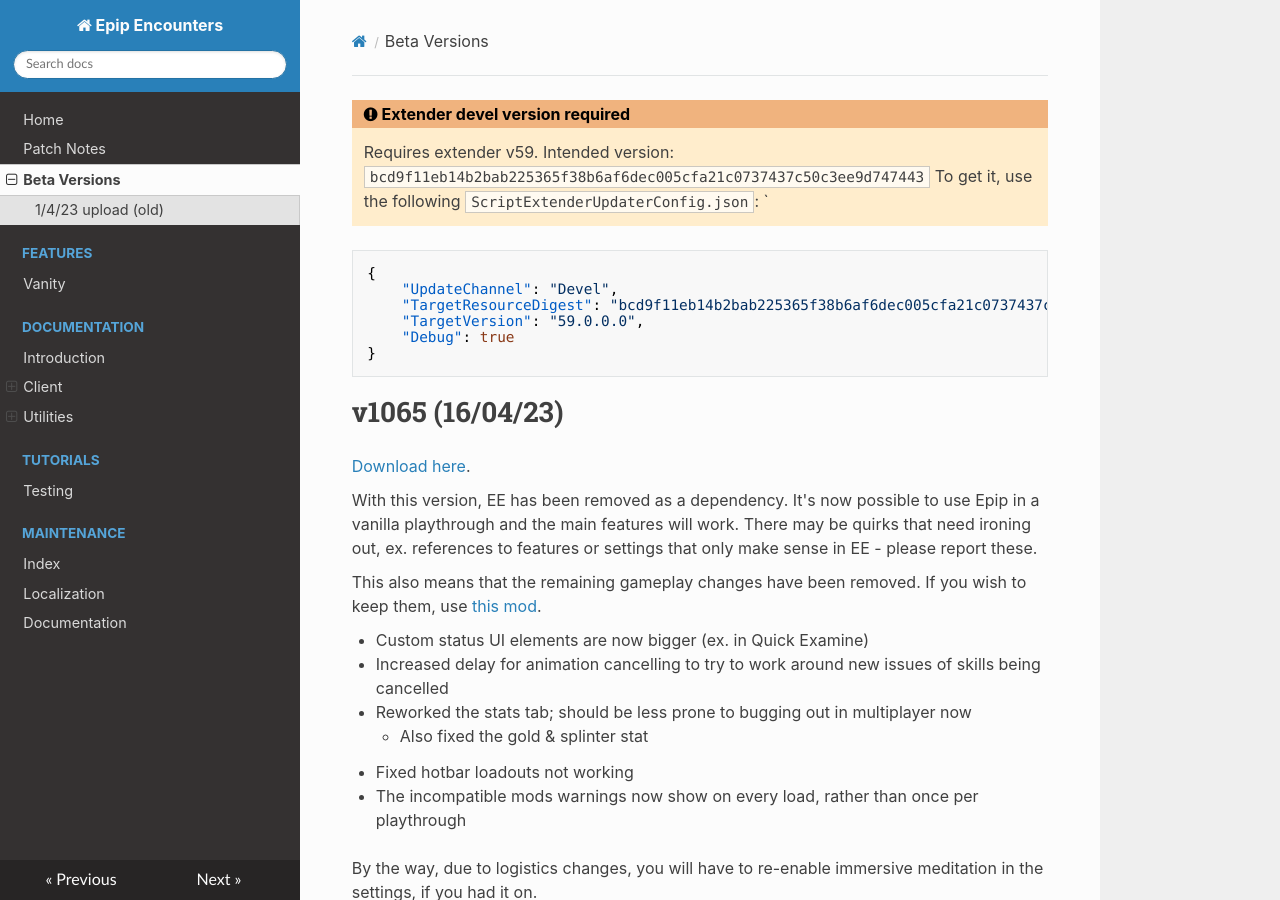
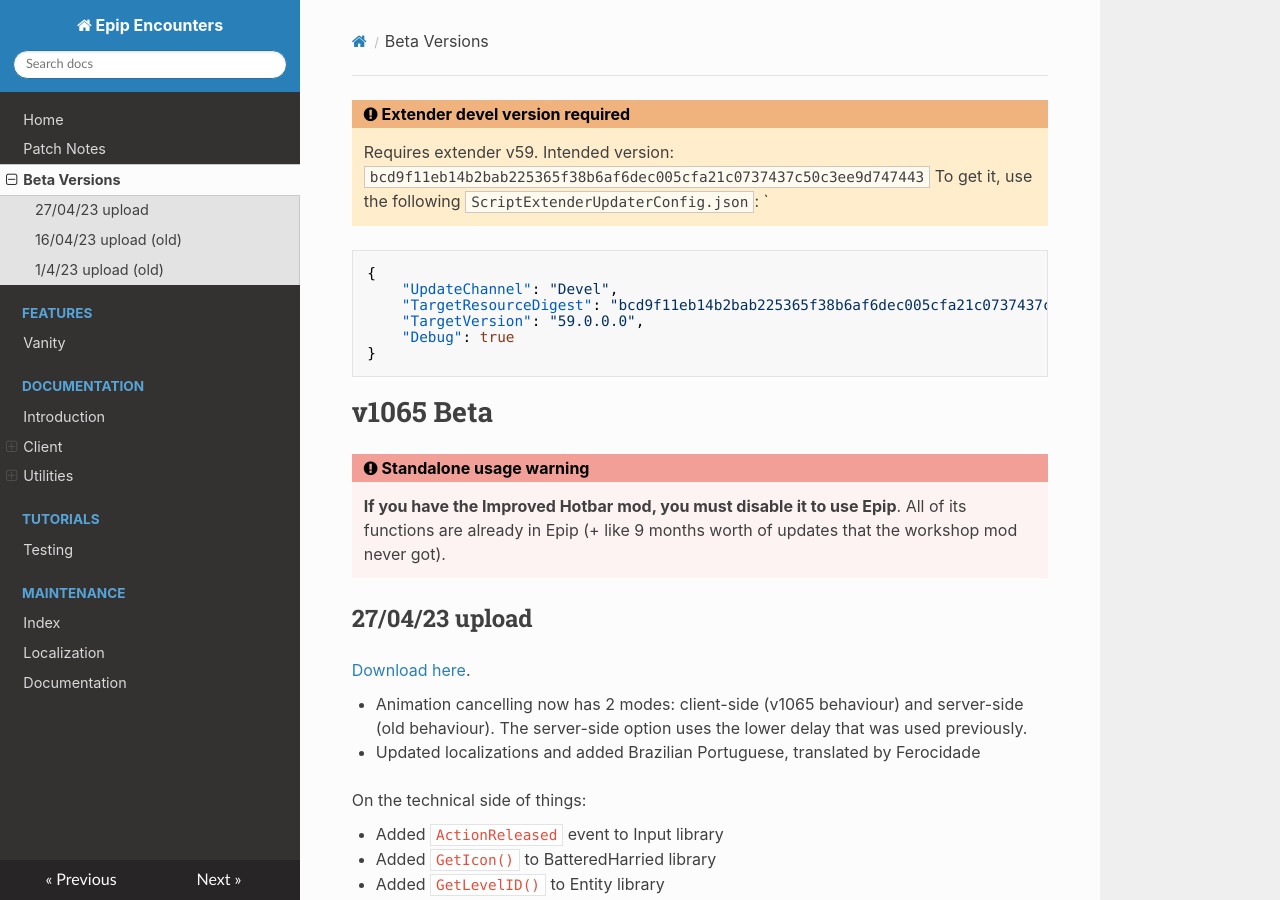
Before and after one commit to PinewoodPip/epip, an MkDocs documentation site: the page built from docs/beta.md, in a window 1280 px wide and 900 px high. Built offline with MkDocs 1.6.1, drawn with Linux system fonts in a browser that asks for light colours; nearby versions of some CDN libraries; some of the changed text lies outside the part shown.

Commit message:
Update beta patchnotes, add standalone usage warning

````diff
--- a/docs/beta.md
+++ b/docs/beta.md
@@ -12,8 +12,24 @@
 }
 ```
 
-# v1065 (16/04/23)
+# v1065 Beta
+
+!!! error "Standalone usage warning"
+    **If you have the Improved Hotbar mod, you must disable it to use Epip**. All of its functions are already in Epip (+ like 9 months worth of updates that the workshop mod never got).
+
+## 27/04/23 upload
 [Download here](https://drive.google.com/file/d/1NLEjkgnKlc6r4dDZw_AUHT1cdXVKhTmL/view?usp=sharing).
+
+- Animation cancelling now has 2 modes: client-side (v1065 behaviour) and server-side (old behaviour). The server-side option uses the lower delay that was used previously.
+- Updated localizations and added Brazilian Portuguese, translated by Ferocidade
+
+On the technical side of things:
+
+- Added `ActionReleased` event to Input library
+- Added `GetIcon()` to BatteredHarried library
+- Added `GetLevelID()` to Entity library
+
+## 16/04/23 upload (old)
 
 With this version, EE has been removed as a dependency. It's now possible to use Epip in a vanilla playthrough and the main features will work. There may be quirks that need ironing out, ex. references to features or settings that only make sense in EE - please report these.
 
````
